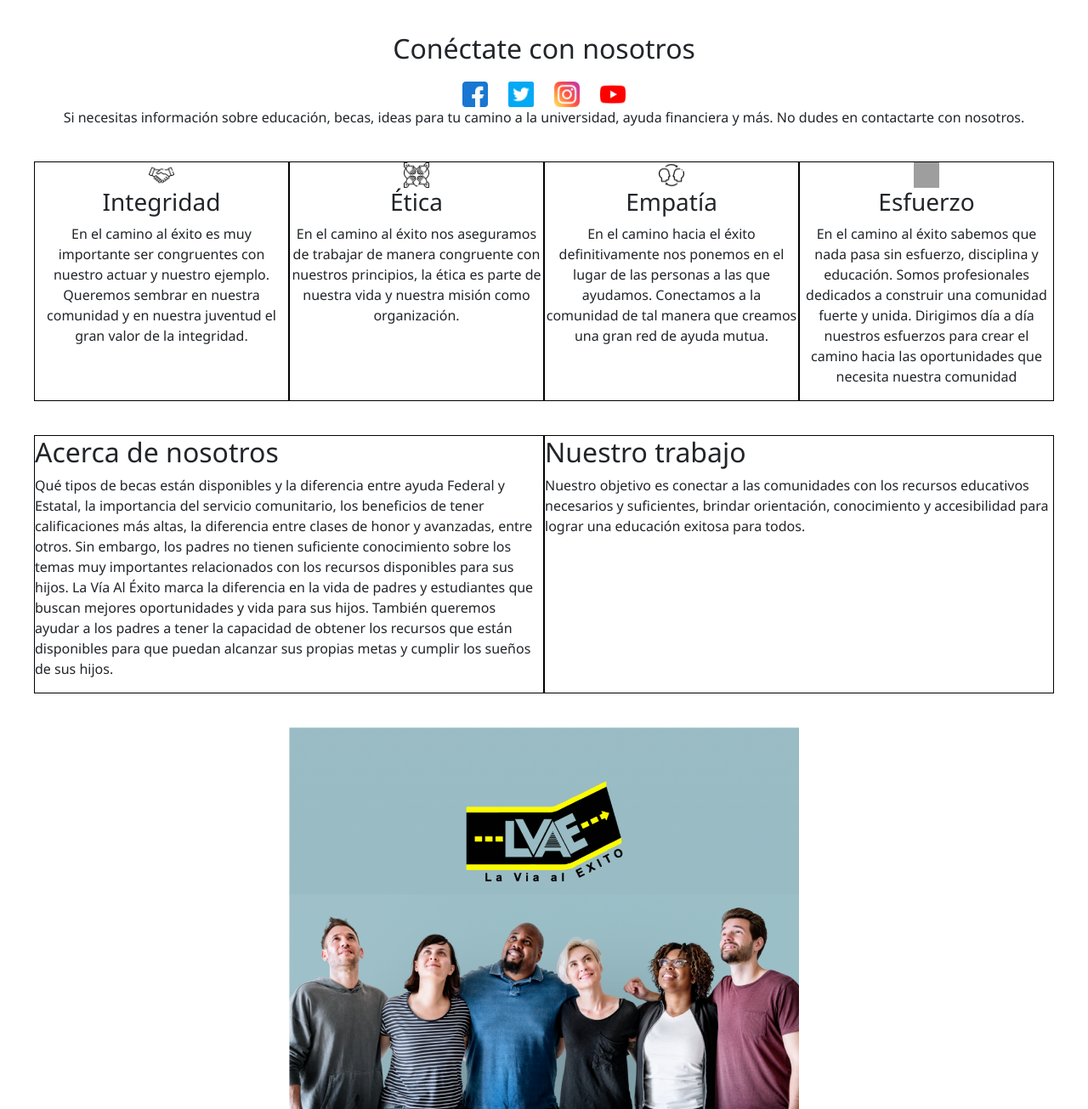
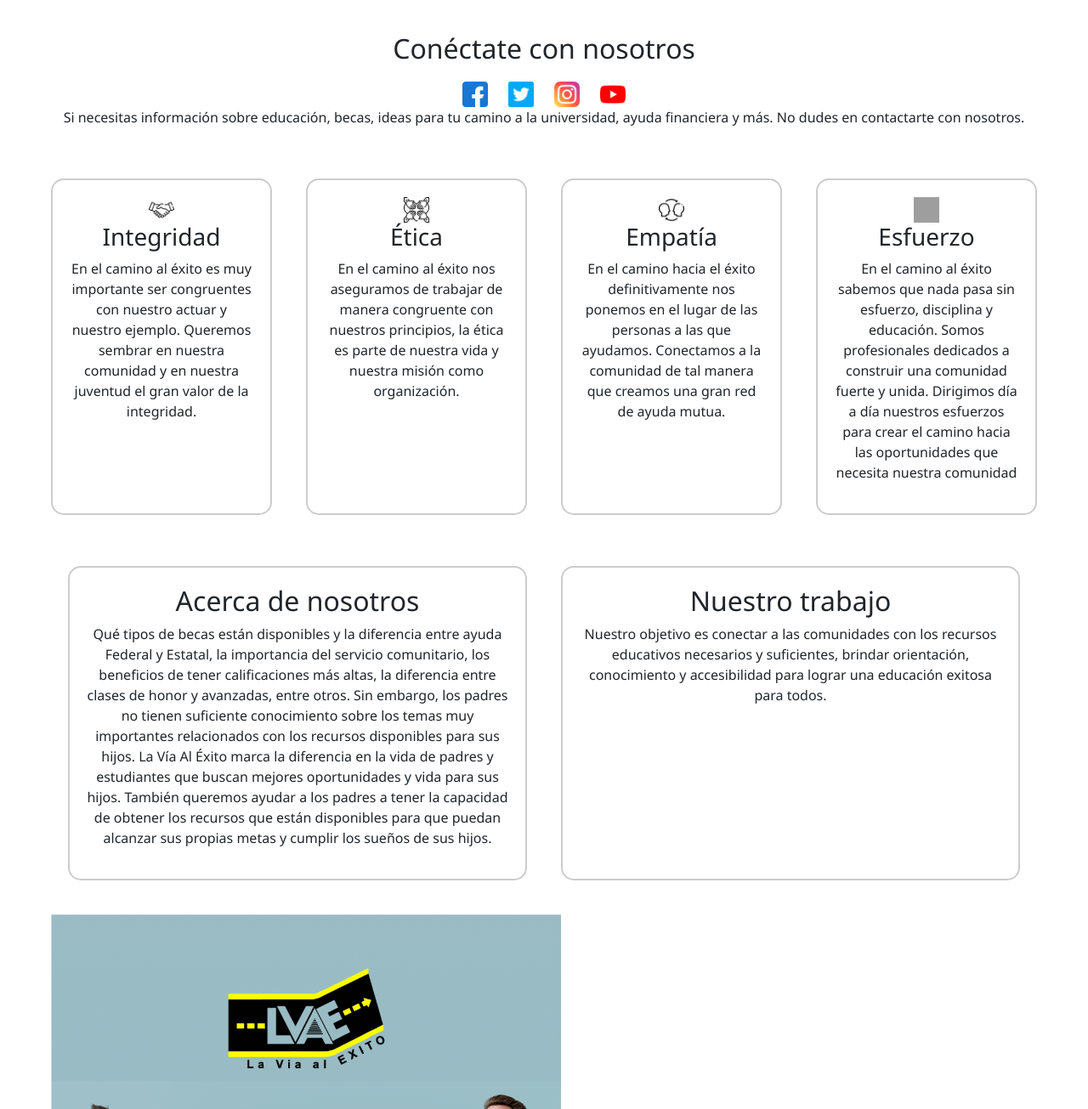
Before and after one commit to ArielitoUV/LVAE, a Django app: page / in a window 1280 px wide. Shown: the part 404-1709 px from the top of the page at 85% size. Run offline with Django 4.2, Linux system fonts and the light colour scheme; grey boxes are pictures that could not be loaded.

Commit message:
cuadros de etica y todo eso ustedes saben a lo que me refiero

```diff
--- a/LVAE/core/templates/core/index.html
+++ b/LVAE/core/templates/core/index.html
@@ -11,46 +11,84 @@
     <!-- Custom styles for buttons -->
     <style>
         .nav-item a[href="/registroap/"] {
-            background-color: #808080; /* gray background color for registro button */
-            color: #ffffff; /* white text color for registro button */
-            width: 130px; /* Adjust the width as needed */
-            height: 50px; /* Adjust the height as needed */
-
+            background-color: #808080;
+            color: #ffffff;
+            width: 130px;
+            height: 50px;
         }
 
         .navbar-nav .nav-item .btn[href="/iniciosesion/"] {
-            background-color: #ffffff; /* white background color for iniciar sesion button */
-            color: #000000; /* black text color for iniciar sesion button */
-            width: 110px; /* Adjust the width as needed */
-            height: 50px; /* Adjust the height as needed */
+            background-color: #ffffff;
+            color: #000000;
+            width: 110px;
+            height: 50px;
             display: flex;
             align-items: center;
             justify-content: center;
-            border: 2px solid #ccc; /* Add borders if desired */
-            margin: 7px; /* Add margin as desired */
-            padding: 10px 70px; /* Adjust padding for the button */
-            font-size: 18px; /* Adjust font size if needed */
-            border-radius: 0px; /* Set border-radius to zero */
+            border: 2px solid #ccc;
+            margin: 7px;
+            padding: 10px 70px;
+            font-size: 18px;
+            border-radius: 0px;
         }
 
         .navbar {
-            border-bottom: 5px solid #ccc; /* Add a 1px solid border at the bottom */
+            border-bottom: 5px solid #ccc;
         }
 
         .navbar-brand {
-            color: #000000; /* black text color for the brand */
-            font-size: 20px; /* Adjust the font size as needed */
-
+            color: #000000;
+            font-size: 20px;
         }
 
         .navbar-nav {
-            text-align: center; /* Center the navbar items */
+            text-align: center;
         }
 
         .navbar-nav .nav-link {
-            color: #000000; /* black text color for navbar items */
-            font-size: 19px; /* Adjust the font size as needed */
-            margin: 0 20px; /* Adjust the margin to add separation between items */
+            color: #000000;
+            font-size: 19px;
+            margin: 0 20px;
+        }
+
+        /* Estilos adicionales para la sección "values" */
+        .values {
+            display: flex;
+            flex-wrap: wrap;
+            justify-content: space-around;
+        }
+
+        .value {
+            margin: 20px;
+            border: 2px solid #ccc;
+            border-radius: 15px;
+            padding: 20px;
+            text-align: center;
+            width: 300px; /* Ajusta el ancho según sea necesario */
+        }
+
+                /* Estilos adicionales para la sección "about-us" y "our-work" */
+                .additional-section {
+            display: flex;
+            flex-wrap: wrap;
+            justify-content: space-around;
+            margin: 20px; /* Ajusta el margen según sea necesario */
+        }
+
+        .about-us,
+        .our-work {
+            margin: 20px;
+            border: 2px solid #ccc;
+            border-radius: 15px;
+            padding: 20px;
+            text-align: center;
+            width: 400px; /* Ajusta el ancho según sea necesario */
+        }
+
+        .center-image {
+            max-width: 50%;
+            height: auto;
+            margin: 20px; /* Ajusta el margen según sea necesario */
         }
     </style>
 </head>
```
Also changed, not shown: LVAE/LVAE/settings.py (+10 -0 lines), LVAE/core/templates/core/iniciosesion.html (line endings or trailing spaces), LVAE/db.sqlite3.
